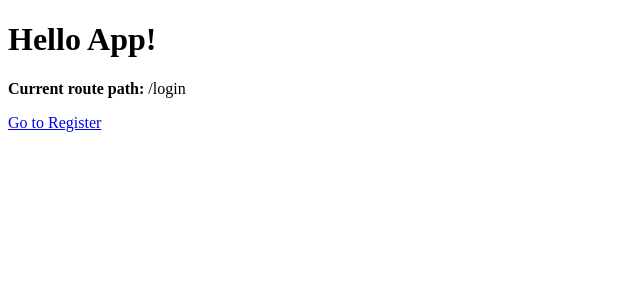
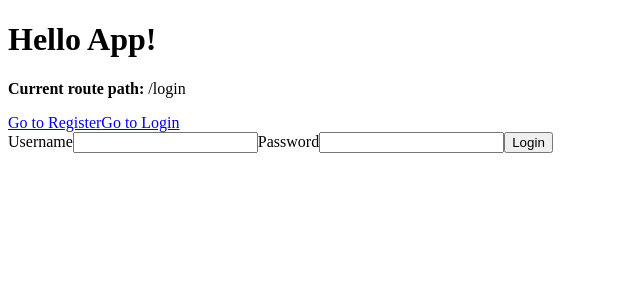
Before and after one commit to AboFawaz305/holberton-portfolio-project, a Vue app in the folder stage4/frontend/: page /login in a window 1280 px wide. Shown: the top 300 px of the page, without its empty margins (0-640 px from the left). Built offline with nearby package versions, Linux system fonts and the light colour scheme.

Commit message:
added frontend for login

```diff
--- a/stage4/frontend/src/App.vue
+++ b/stage4/frontend/src/App.vue
@@ -5,6 +5,8 @@
   <p><strong>Current route path:</strong> {{ $route.fullPath }}</p>
   <nav>
     <RouterLink to="/register">Go to Register</RouterLink>
+    <RouterLink to="/login">Go to Login</RouterLink>
+
   </nav>
   <main>
     <RouterView />
--- /dev/null
+++ b/stage4/frontend/src/router/LoginView.vue
@@ -0,0 +1,56 @@
+<script>
+import { Form, Field, ErrorMessage } from 'vee-validate'
+import { object, string, ref as yupRef } from 'yup'
+export default {
+  data() {
+    return {
+      loginFormSchema: object({
+        username: string().required().min(3).max(25),
+        password: string().required().min(8).max(50),
+      }),
+      loginErrorMessage: '',
+      loginSucccessMessage: '',
+    }
+  },
+  components: {
+    Form,
+    Field,
+    ErrorMessage,
+  },
+  methods: {
+    async onSubmit(values) {
+        const formData = new FormData()
+        formData.append("username",values.username)
+        formData.append("password",values.password)
+      const response = await fetch('/api/login', {
+        method: 'POST',
+        body: formData
+      })
+      if (!response.ok) {
+        const error = await response.json()
+        this.loginSucccessMessage = ''
+        this.loginErrorMessage = error.detail
+        return
+      }
+      const token = await response.json()
+      localStorage.setItem("token",token.token)
+      this.loginErrorMessage = ''
+      this.loginSucccessMessage = 'Login done sucessfully'
+      this.$router.push('/')
+    },
+  },
+}
+</script>
+<template>
+  <Form @submit="onSubmit" :validation-schema="loginFormSchema">
+    <p v-if="loginErrorMessage.length">{{ loginErrorMessage }}</p>
+    <p v-if="loginSucccessMessage.length">{{ loginSucccessMessage }}</p>
+    <label for="username"> Username</label>
+    <Field name="username" />
+    <ErrorMessage name="username" />
+    <label for="password">Password</label>
+    <Field name="password" />
+    <ErrorMessage name="password" />
+    <button type="submit">Login</button>
+  </Form>
+</template>
--- a/stage4/frontend/src/router/index.ts
+++ b/stage4/frontend/src/router/index.ts
@@ -1,11 +1,14 @@
 import { createRouter, createWebHistory } from 'vue-router'
 
 import RegisterView from "./RegisterView.vue"
+import LoginView from "./LoginView.vue"
+
 
 const router = createRouter({
   history: createWebHistory(import.meta.env.BASE_URL),
   routes: [
-    {path: "/register", component: RegisterView}
+    { path: "/register", component: RegisterView },
+    { path: "/login", component: LoginView }
   ],
 })
 
```
Also changed, not shown: 2 other files (tests, documents, lock files or other folders).
